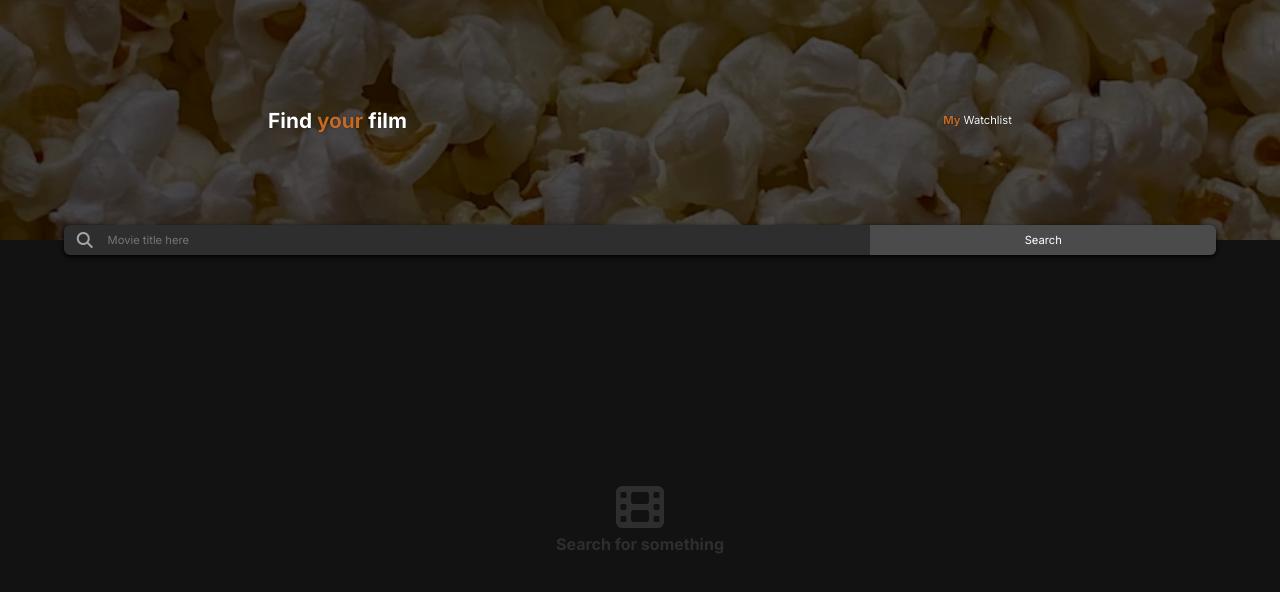
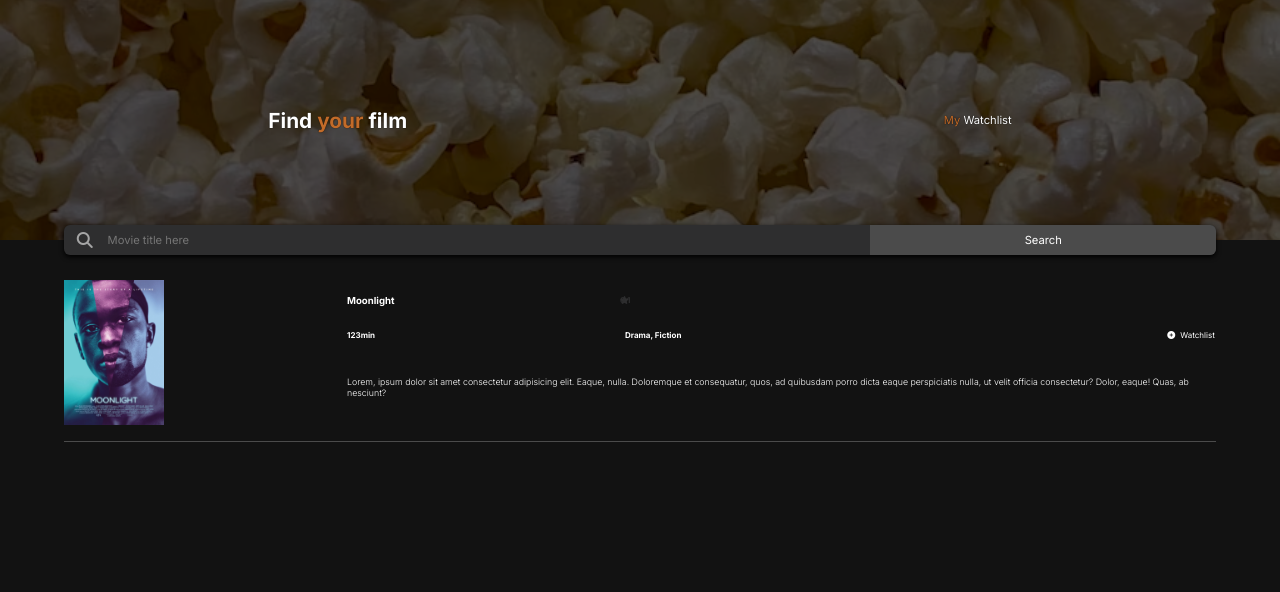
Before and after one commit to oliwierPosiakow/myWatchlist, a plain HTML site: page main.html in a window 1280 px wide. Drawn offline with Linux system fonts and the light colour scheme; no server answers.

Commit message:
created sample placeholder for 'movie' search result

```diff
--- a/main.html
+++ b/main.html
@@ -25,10 +25,22 @@
             <button class="search">Search</button>
         </div>
         <div class="content">
-            <div>
+            <div class="space"></div>
+            <!-- <div>
                 <i class="fa-solid fa-film"></i>
                 <p>Search for something</p>
+            </div>  -->
+            <div class="movie">
+                <img class="poster" src="images/testposter.webp">
+                <h5 class="title">Moonlight</h5>
+                <i class="fa-solid fa-star"></i>
+                <p class="rate">6.1</p>
+                <p class="watchtime">123min</p>
+                <p class="genre">Drama, Fiction</p>
+                <button class="film-btn" id="add-btn"><i class="fa-solid fa-circle-plus"></i>Watchlist</button>
+                <p class="plot">Lorem, ipsum dolor sit amet consectetur adipisicing elit. Eaque, nulla. Doloremque et consequatur, quos, ad quibusdam porro dicta eaque perspiciatis nulla, ut velit officia consectetur? Dolor, eaque! Quas, ab nesciunt?</p>
             </div>
+
         </div>
     </main>
     <footer>
--- a/main.js
+++ b/main.js
@@ -0,0 +1,6 @@
+//44d65228 API Key
+//Base: http://www.omdbapi.com/
+//Endpoints: ?apikey=44d65228&s=???
+fetch('http://www.omdbapi.com/?apikey=44d65228&s=star_wars')
+    .then(res => res.json())
+    .then(data => console.log(data))
--- a/scss/style.scss
+++ b/scss/style.scss
@@ -30,7 +30,7 @@ header{
             color: white;
             text-shadow: 0px 0px 1px black;
             span{
-                font-weight: 700;
+                font-weight: inherit;
                 color: #C26B29FF;
             }
         }
@@ -90,10 +90,9 @@ main{
         }
     }
     div.content{
-        display: flex;
-        justify-content: center;
-        align-items: center;
+        margin: 0 auto;
         min-height: 70vh;
+        max-width: 90%;
         div{
             text-align: center;
             i{
@@ -105,6 +104,76 @@ main{
                 margin: .2em 0;
                 font-weight: 700;
             }
+        }
+        .space{
+            height: 3vh;
+        }
+        .movie{
+            border-bottom: 1px solid #4B4B4B;
+            padding: 1em 0;
+            display: grid;
+            align-items: center;
+            grid-template-areas:
+            "poster . title rating . ."
+            "poster . time genre genre button"
+            "poster . plot plot plot plot"
+            ;
+            grid-template-columns: 1fr 10px 1fr 1fr 1fr;
+            grid-template-rows: 40px 30px 1fr;
+            text-align: left;
+            .poster{
+                grid-area: poster;
+                width: 100px;
+            }
+            .title{
+                grid-area: title;
+                color: white;
+                font-size: .6rem;
+                margin: 0;
+            }
+            .fa-star{
+                grid-area: rating;
+                font-size: .5rem;
+            }
+            .rate{
+                grid-area: rating;
+                font-size: .5rem;
+                display: inline-block;
+            }
+            .watchtime{
+                grid-area: time;
+                font-size: .5rem;
+                color: white;
+
+            }
+            .genre{
+                grid-area: genre;
+                font-size: .5rem;
+                padding: 0 5px;
+                color: white;
+            }
+            .film-btn{
+                grid-area: button;
+                width: 50px;
+                font-size: .5rem;
+                padding: 0;
+                background: none;
+                border: none;
+                color: white;
+                cursor: pointer;
+                i{
+                    color: white;
+                    font-size: .5rem;
+                    margin-right: 5px;
+                }
+            }
+            .plot{
+                font-weight: 300;
+                grid-area: plot;
+                font-size: .55rem;
+                color: white;
+            }
+
         }
     }
 
```
Also changed, not shown: css/style.css, images/testposter.webp (added), 1 other file.
